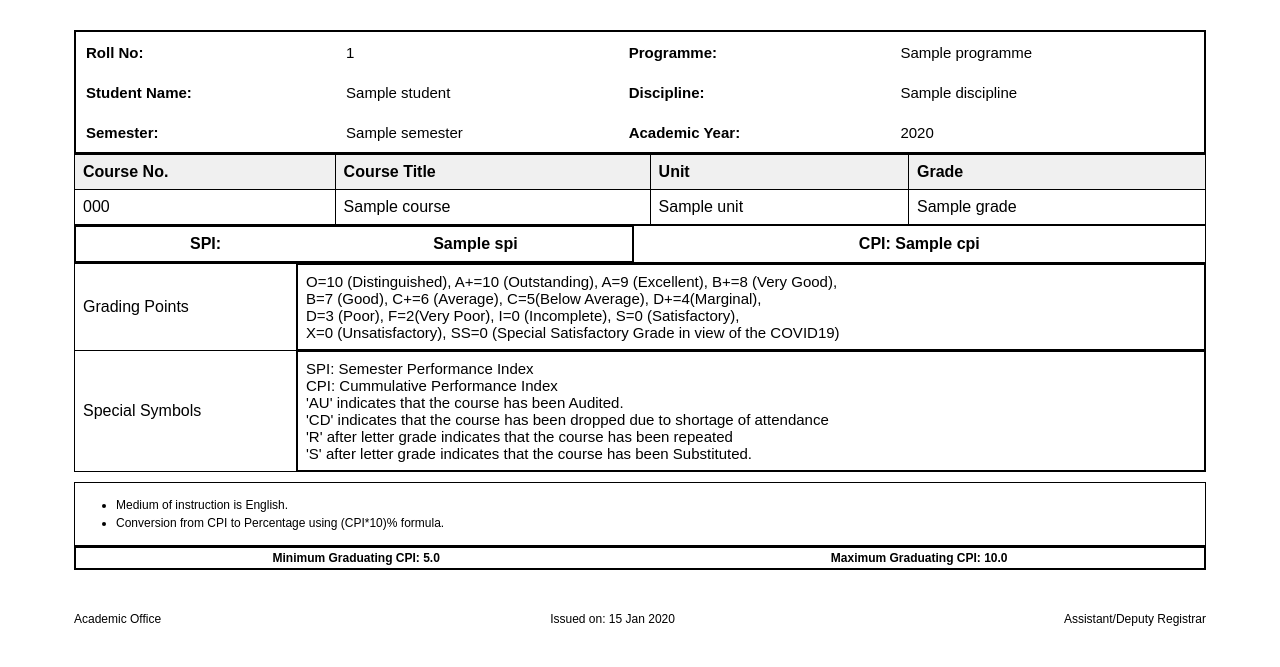
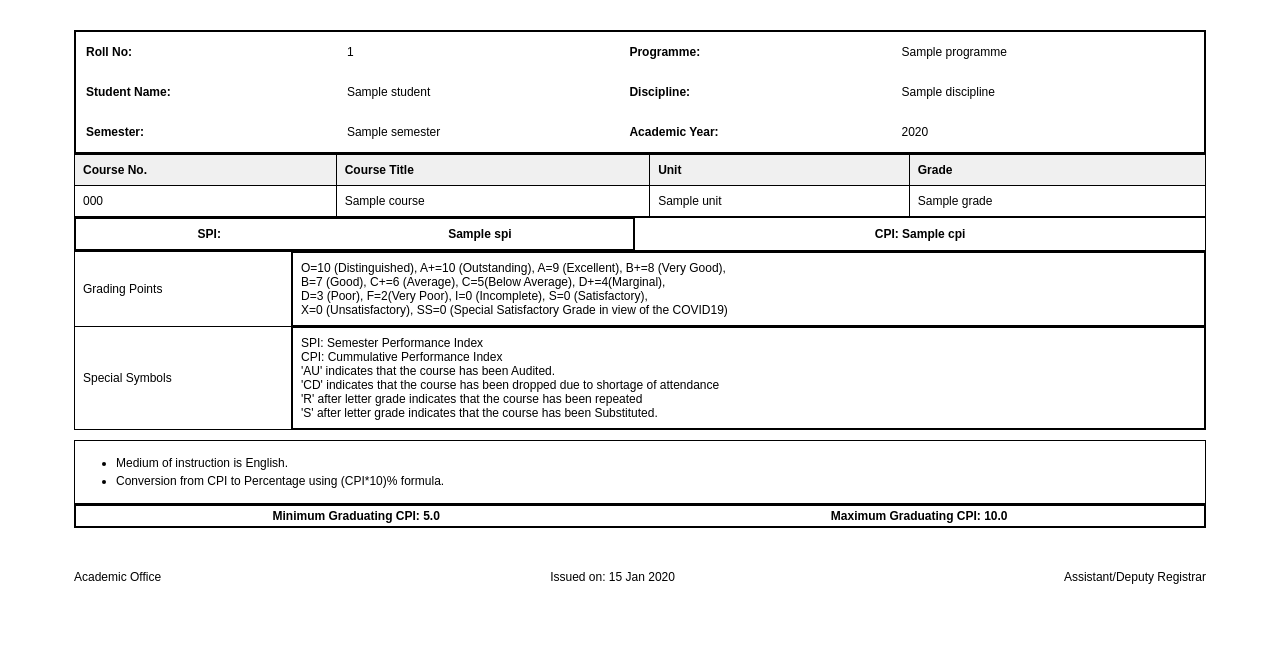
Before and after one commit to hrithik-09/transcript_generator, a Node server app: template views/transcript.ejs in a window 1280 px wide. Shown: the top 667 px of the page. Run offline with Node 20, Linux system fonts and the light colour scheme; the template is opened without the code that fills it: most values are stand-ins (such as "Sample title", 1, 10 or a date in 2020).

Commit message:
Update transcripts.css

```diff
--- a/public/css/transcripts.css
+++ b/public/css/transcripts.css
@@ -5,6 +5,7 @@ body {
     display: flex;
     flex-direction: column;
     justify-content: center;
+    font-size: 12px;
 }
 
 .transcript-container {
@@ -27,7 +28,7 @@ body {
 
 .student-details {
     height: 15vh;
-    font-size: 15px;
+    font-size: 12px;
     padding: 10px;
 }
 .student-details td{
@@ -113,7 +114,7 @@ table th {
 }
 
 .GPSP p {
-    font-size: 15px;
+    font-size: 12px;
     margin: 0; /* Ensure no extra margin that could push content out of the td */
 }
 
@@ -124,3 +125,7 @@ table th {
 .mini-cont{
     border: 2px solid black;
 }
+.student-details td{
+    border-left: none;  /* Remove the left border */
+    border-right: none;
+}
```
